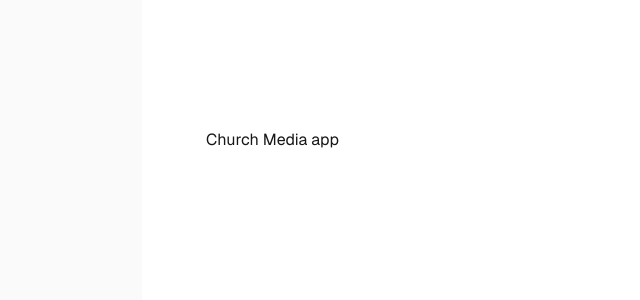
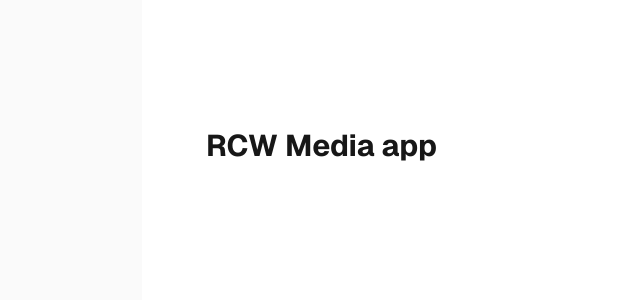
Before and after one commit to Daniel-Frimpong-tech/church-media-hub, a Next.js app: page / in a window 1280 px wide. Shown: the top 300 px of the page, without its empty margins (114-754 px from the left). Built offline with nearby package versions, Linux system fonts and the light colour scheme.

Commit message:
Update README and page titles to reflect RCW Media app branding

```diff
--- a/app/layout.tsx
+++ b/app/layout.tsx
@@ -13,7 +13,7 @@ const geistMono = Geist_Mono({
 });
 
 export const metadata: Metadata = {
-  title: "RCW Media",
+  title: "RCW Media app",
   description: "An app to help manage church media duties",
 };
 
--- a/app/page.tsx
+++ b/app/page.tsx
@@ -1,10 +1,8 @@
-import Image from "next/image";
-
 export default function Home() {
   return (
     <div className="flex flex-col flex-1 items-center justify-center bg-zinc-50 font-sans dark:bg-black">
       <main className="flex flex-1 w-full max-w-3xl flex-col items-center justify-between py-32 px-16 bg-white dark:bg-black sm:items-start">
-        <h1>Church Media app</h1>
+        <h1 className="text-3xl font-bold caret-amber-400">RCW Media app</h1>
 
       </main>
     </div>
```
Also changed, not shown: 1 other file (tests, documents, lock files or other folders).
